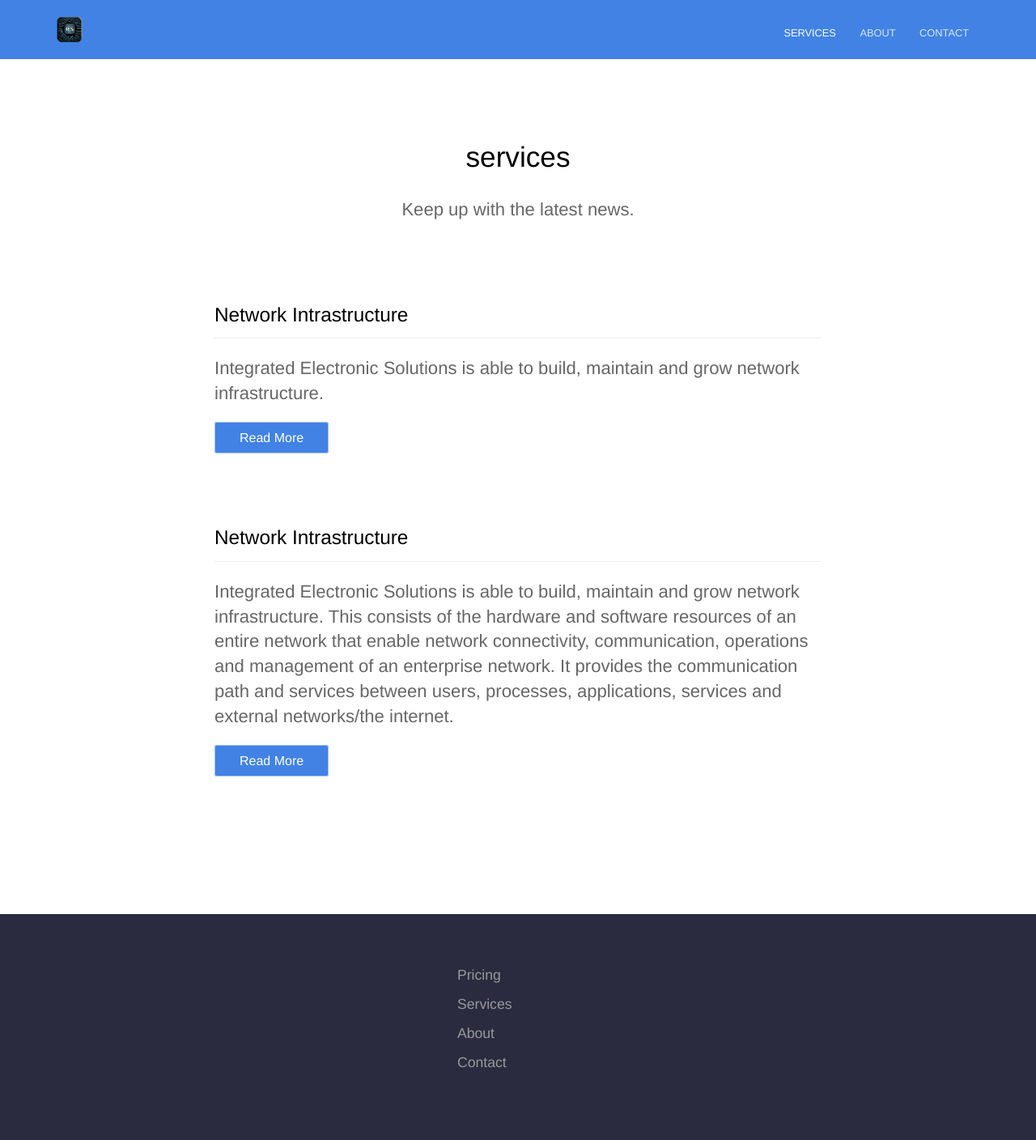
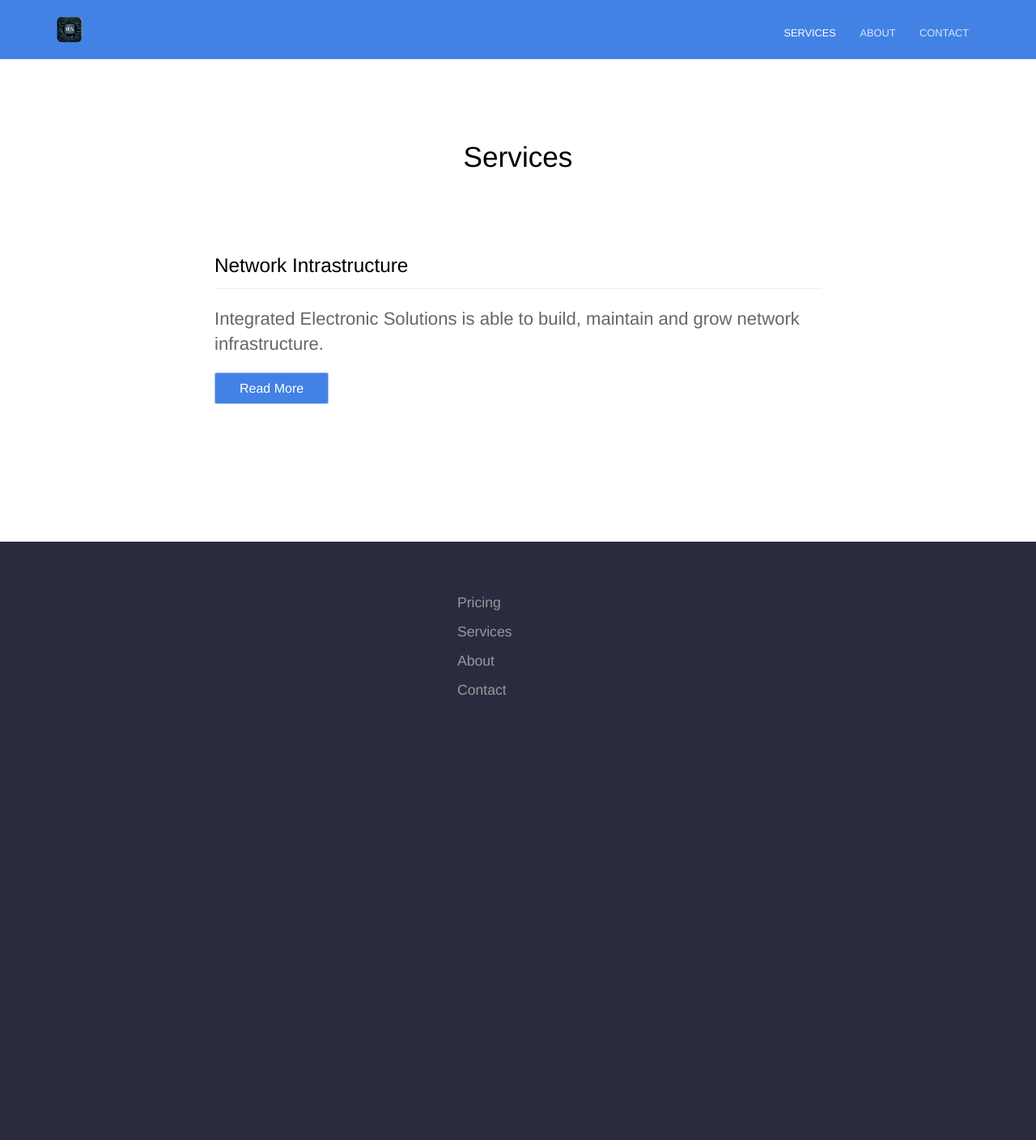
Before and after one commit to koelzerdev/koelzerdev.github.io, a Jekyll site: the page built from services/index.html, in a window 1280 px wide. Shown: the whole page at 81% size. Built offline with Jekyll 4.4.1, drawn with Linux system fonts in a browser that asks for light colours; the list of posts is cut into pages by our own code; after the commit the page ends 948 px from its top, so only the background shows below that.

Commit message:
more fixes

```diff
--- a/_posts/2016-07-20-the-process-for-direct-sales.md
+++ /dev/null
@@ -1,8 +0,0 @@
----
-title: Network Intrastructure
----
-
-
-Integrated Electronic Solutions is able to build, maintain and grow network infrastructure. This consists of the hardware and software resources of an entire network that enable network connectivity, communication, operations and management of an enterprise network. It provides the communication path and services between users, processes, applications, services and external networks/the internet.
-
-<a href="{{ site.baseurl }}/services">Back</a>
--- a/services/index.html
+++ b/services/index.html
@@ -1,6 +1,5 @@
 ---
-title: services
-description: Keep up with the latest news.
+title: Services
 ---
 
 <div class="text-container">
```
Also changed, not shown: _posts/2023-01-01-Networking-Infrastructure.md (+1 -1 lines).
